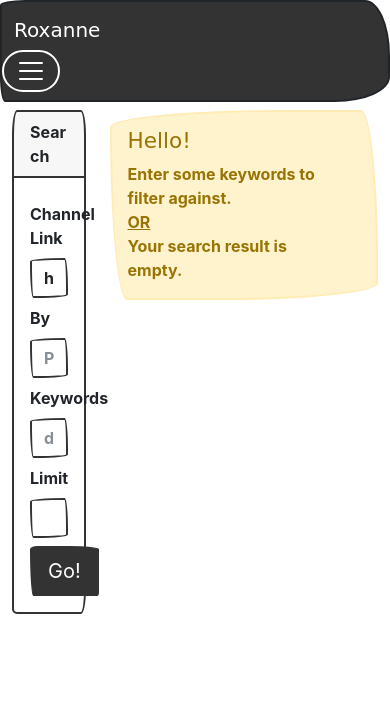
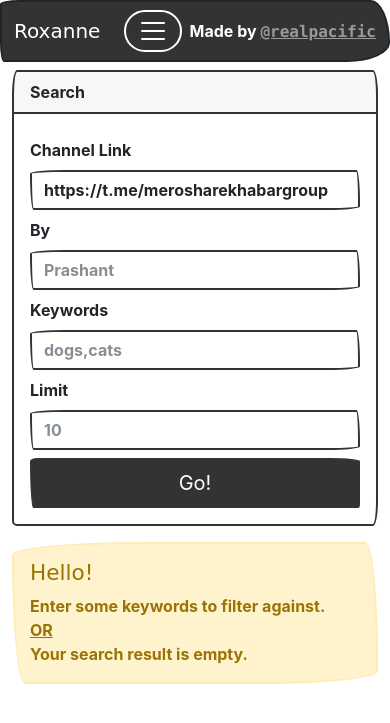
Before and after one commit to realpacific/roxanne, a FastAPI app: page /statistics in a window 390 px wide. Shown: the top 723 px of the page. Run offline with FastAPI, Linux system fonts and the light colour scheme; parts of the project's set-up code (start-up, migrations or seed data) failed here and were passed over; some libraries are stand-ins or nearby versions; some web fonts are replaced.

Commit message:
Improved design responsiveness

```diff
--- a/templates/index.html
+++ b/templates/index.html
@@ -1,10 +1,10 @@
 <!doctype html>
-<html>
+<html lang="en">
 <head>
     <meta charset="utf-8">
     <meta name="viewport" content="width=device-width, initial-scale=1, shrink-to-fit=no">
+    <title>Roxanne</title>
 
-    <title>Roxanne</title>
     <style>
 
     </style>
@@ -15,7 +15,6 @@
 <nav class="navbar navbar-expand-lg navbar-dark bg-primary">
     <div class="container-fluid">
         <a class="navbar-brand" href="#">Roxanne</a>
-    </div>
 
         <button class="navbar-toggler" type="button" data-bs-toggle="collapse" data-bs-target="#nav-items"
                 aria-controls="nav-items" aria-expanded="false" aria-label="Toggle navigation">
@@ -23,7 +22,7 @@
         </button>
 
         <div class="collapse navbar-collapse" id="nav-items">
-        <ul class="navbar-nav me-auto">
+            <ul class="navbar-nav">
                 <li class="nav-item">
                     <a class="nav-link active" href="/">Messages</a>
                 </li>
@@ -32,10 +31,18 @@
                 </li>
             </ul>
         </div>
+
+        <a href="https://github.com/realpacific/roxanne" target="_blank">
+            <span class="text-white">Made by
+                <span class="fw-bold text-decoration-underline  text-white-50 font-monospace">@realpacific</span>
+            </span>
+        </a>
+    </div>
 </nav>
+
 <div class="container mt-2">
     <div class="row">
-        <div class="col-3">
+        <div class="col-md-4 col-sm-12">
             <div class="card border-primary mb-3">
                 <div class="card-header">Search</div>
                 <div class="card-body">
@@ -70,7 +77,7 @@
             </div>
         </div>
 
-        <div class="col-9">
+        <div class="col-md-8 col-sm-12">
             {% block content %}{% endblock %}
         </div>
     </div>
```
Also changed, not shown: README.md, 1 other file. Lines whose indentation alone changed are shown as unchanged.
